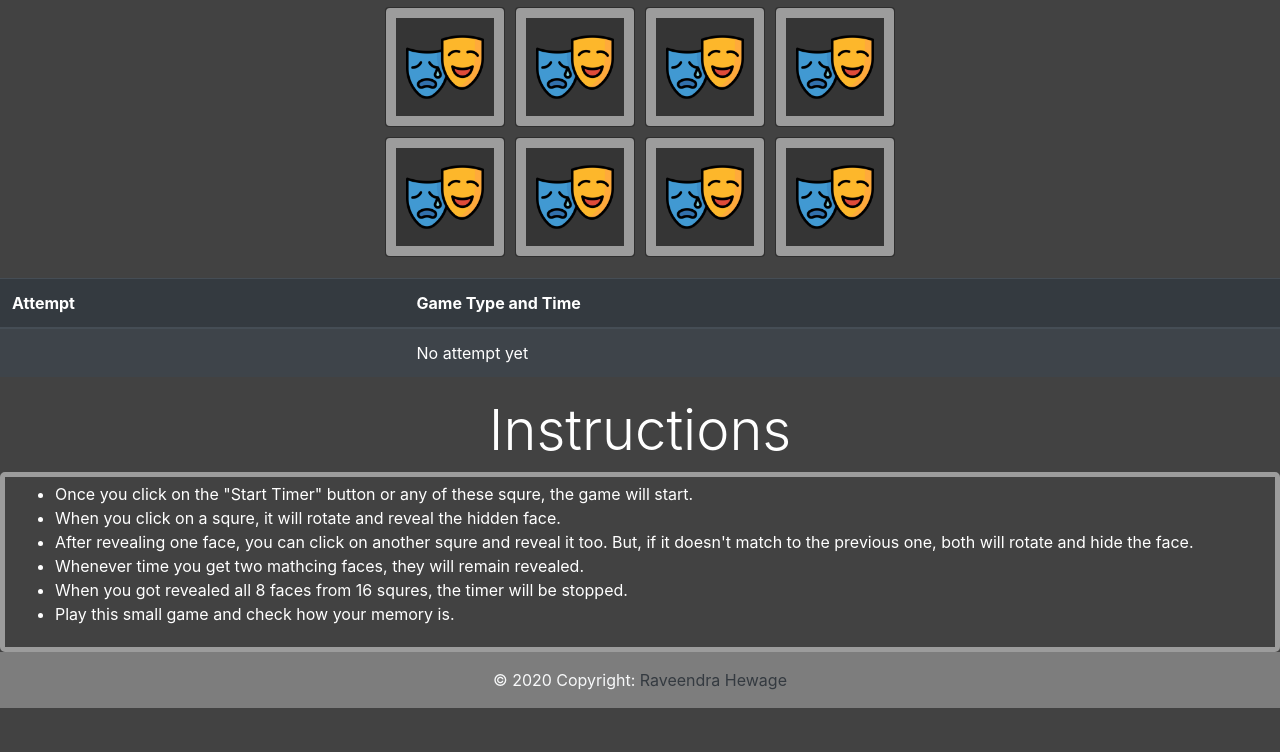
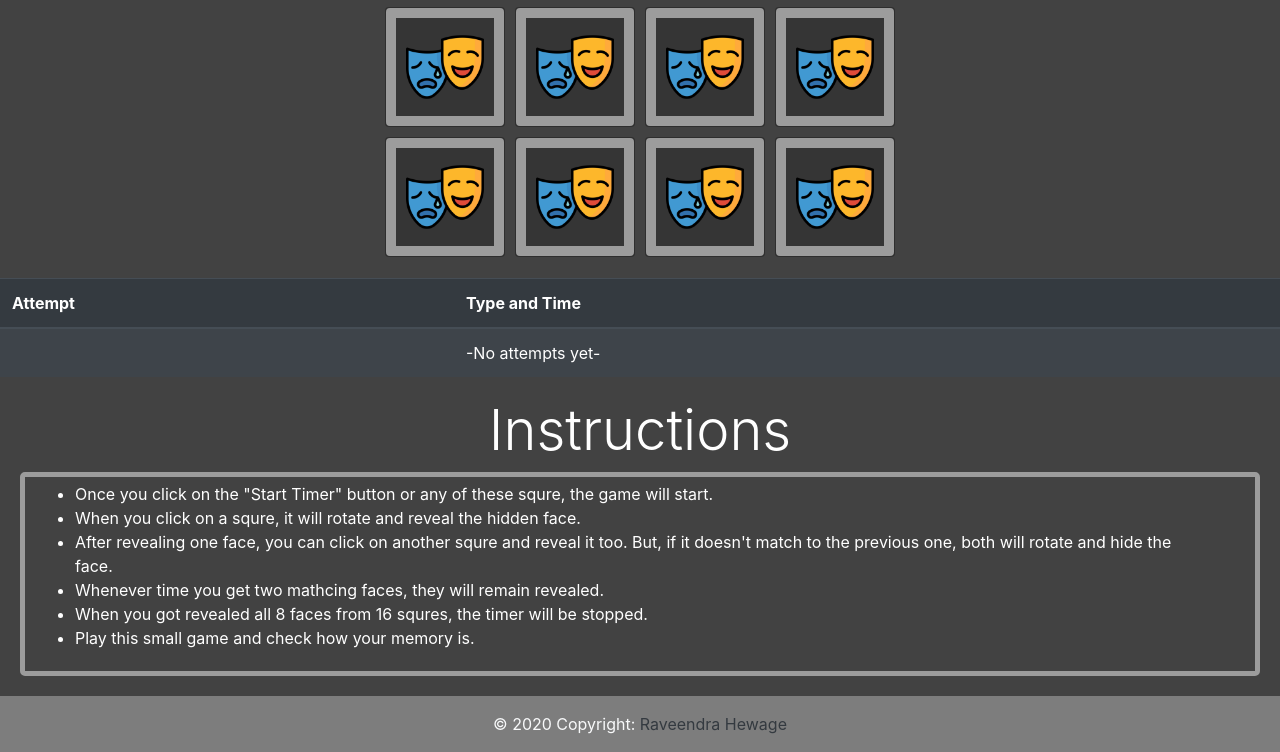
Before and after one commit to raveendrahewage/facememo, a plain HTML site: page index.html in a window 1280 px wide. Shown: the part 537-1289 px from the top of the page. Before the commit the page ends 1245 px from the top, so only its background shows below. Drawn offline with nearby package versions, Linux system fonts and the light colour scheme.

Commit message:
fifth commit

```diff
--- a/index.html
+++ b/index.html
@@ -144,23 +144,25 @@
             <img src="img/lco.png" class="back" alt="lco" />
         </div>
     </div>
+    <div>
         <table class="table table-striped table-dark margin-top table-add">
             <thead>
                 <tr>
                     <th scope="col">Attempt</th>
-                <th scope="col">Game Type and Time</th>
+                    <th scope="col">Type and Time</th>
                 </tr>
             </thead>
             <tbody id="tabBody">
                 <tr>
                     <th></th>
-                <td>No attempt yet</td>
+                    <td>-No attempts yet-</td>
                 </tr>
             </tbody>
         </table>
+    </div>
     <div>
         <h1 class="text-center text-white display-4">Instructions</h1>
-        <div class="instructions">
+        <div class="instructions margins">
             <ul>
                 <li>Once you click on the "Start Timer" button or any of these squre, the game will start.</li>
                 <li>When you click on a squre, it will rotate and reveal the hidden face.</li>
--- a/styles.css
+++ b/styles.css
@@ -126,6 +126,7 @@ body {
     margin: 20px;
     margin-bottom: 30px;
     border-radius: 5px;
+    background-color: rgba(255, 255, 255, 0.26);
     border: 5px solid rgb(156, 156, 156);
 }
 
@@ -141,3 +142,9 @@ body {
 .table-add {
     margin-left: 0;
 }
+
+.margins {
+    margin-bottom: 20px;
+    margin-left: 20px;
+    margin-right: 20px;
+}
```
Lines whose indentation alone changed are shown as unchanged.
